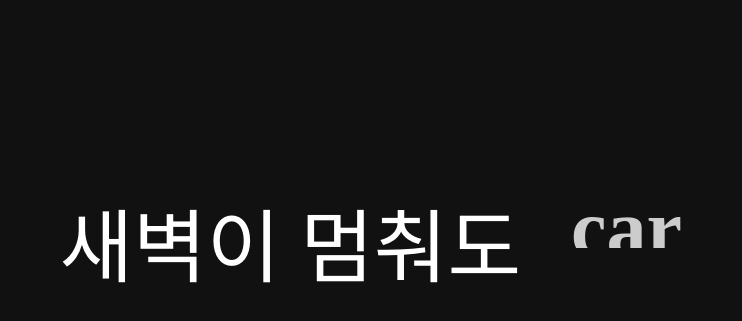
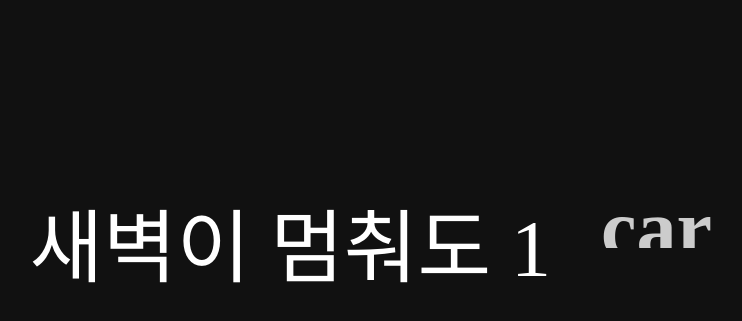
Before and after one commit to Sh3-rry/Sh3-rry.github.io, a plain HTML site: page index.html in a window 1280 px wide. Shown: the part 159-480 px from the top of the page, without its empty margins (193-935 px from the left). Drawn offline with Linux system fonts and the light colour scheme; a web font is replaced by a local one.

Commit message:
Update index.html

```diff
--- a/index.html
+++ b/index.html
@@ -147,7 +147,7 @@ body {
 
     <h4 class="wordCarousel">
      <span style="font-family: NanumHandmtod; color:white; ">
-         새벽이 멈춰도
+         새벽이 멈춰도 1
       </span>
         <div>
 <!--        Use classes 2,3, or 4 to match the number of words -->
```
